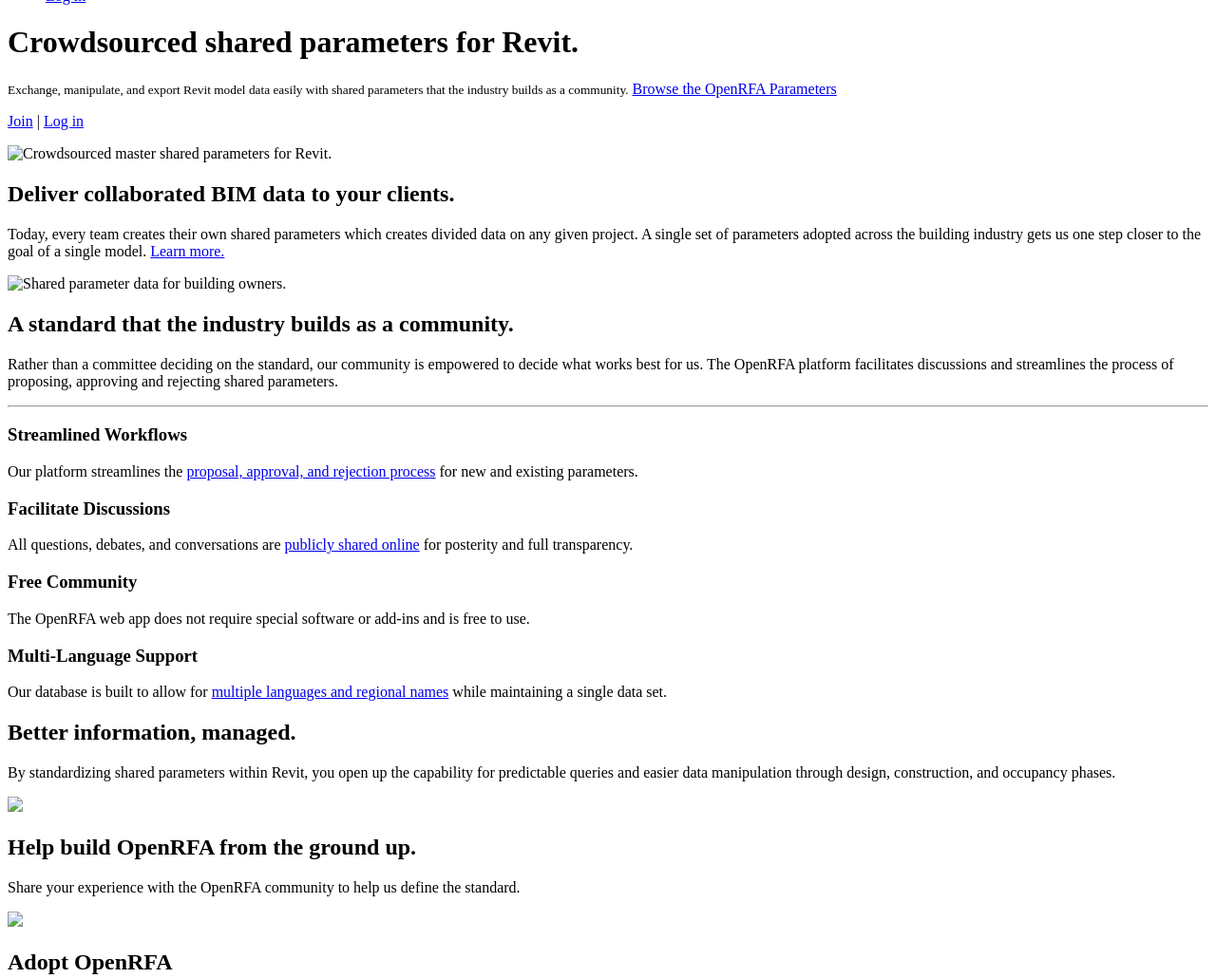
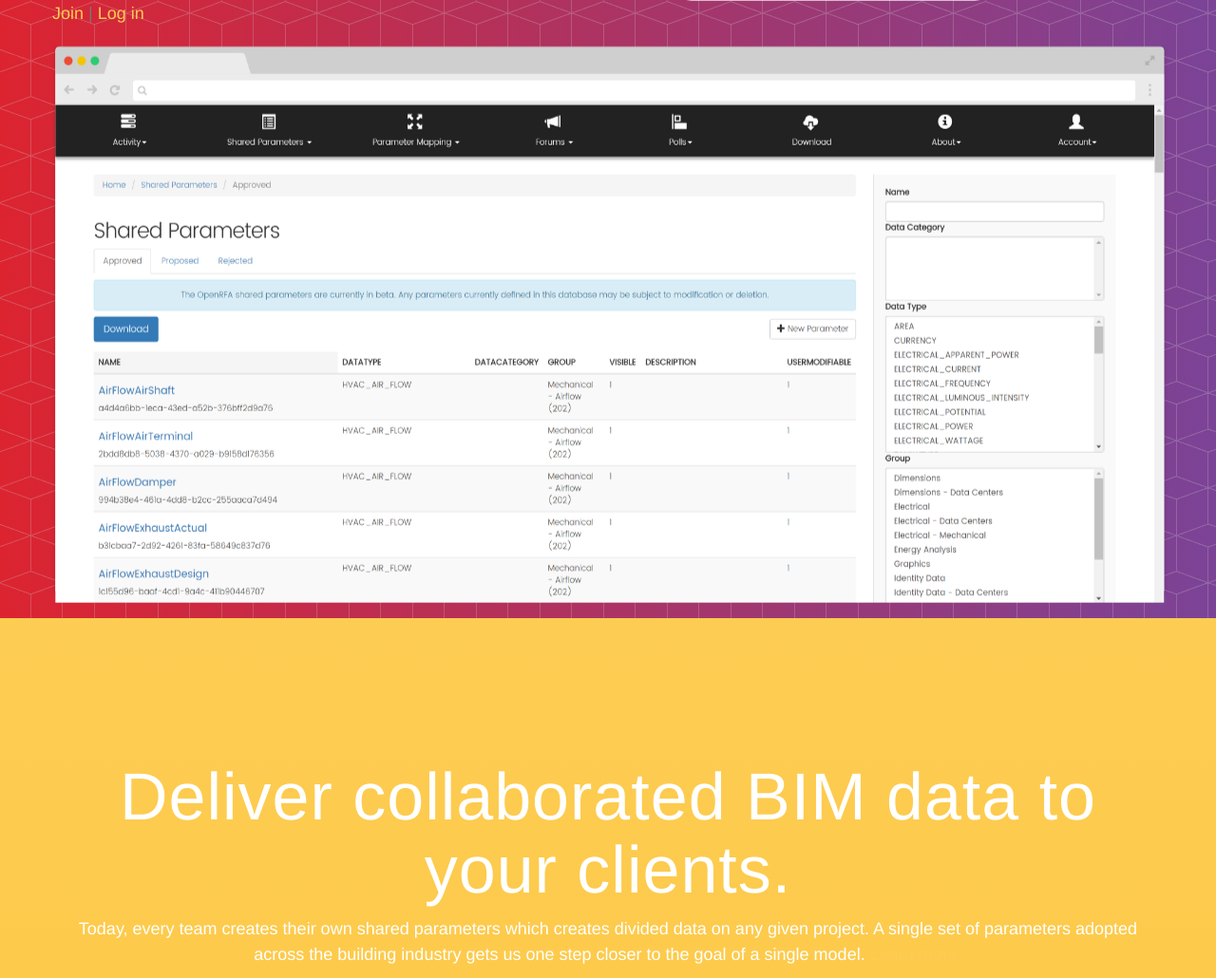
Before and after one commit to OpenAIM/OpenRFA-Website, a website: page Static/Landing/index.html in a window 1280 px wide. Shown: the part 149-1179 px from the top of the page at 95% size. Drawn offline with nearby package versions, Linux system fonts and the light colour scheme; files that its build step writes are made by us from their sources; the site is published under a folder, as on GitHub Pages, so addresses that start at the root find nothing.

Commit message:
Changed absolute paths to relative.

```diff
--- a/Static/Landing/index.html
+++ b/Static/Landing/index.html
@@ -30,18 +30,18 @@
     <title>OpenRFA - Crowdsourced Master Shared Parameters for Revit.</title>
 
     <!-- Bootstrap Core CSS -->
-    <link href="/landing/lib/bootstrap/css/bootstrap.min.css" rel="stylesheet">
+    <link href="lib/bootstrap/css/bootstrap.min.css" rel="stylesheet">
 
     <!-- Custom Fonts -->
 	<link href="https://fonts.googleapis.com/css?family=Poppins:300,400,500,600,700" rel="stylesheet">
 
     <!-- Plugin CSS -->
-    <link rel="stylesheet" href="/landing/lib/font-awesome/css/font-awesome.min.css">
-    <link rel="stylesheet" href="/landing/lib/simple-line-icons/css/simple-line-icons.css">
-    <link rel="stylesheet" href="/landing/lib/device-mockups/device-mockups.min.css">
+    <link rel="stylesheet" href="lib/font-awesome/css/font-awesome.min.css">
+    <link rel="stylesheet" href="lib/simple-line-icons/css/simple-line-icons.css">
+    <link rel="stylesheet" href="lib/device-mockups/device-mockups.min.css">
 
     <!-- Theme CSS -->
-    <link href="/landing/css/new-age.css" rel="stylesheet">
+    <link href="css/new-age.css" rel="stylesheet">
 
     <!-- HTML5 Shim and Respond.js IE8 support of HTML5 elements and media queries -->
     <!-- WARNING: Respond.js doesn't work if you view the page via file:// -->
@@ -61,7 +61,7 @@
                 <button type="button" class="navbar-toggle collapsed" data-toggle="collapse" data-target="#bs-example-navbar-collapse-1">
                     <span class="sr-only">Toggle navigation</span> Menu <i class="fa fa-bars"></i>
                 </button>
-                <a class="navbar-brand page-scroll" href="#page-top"><img src="/landing/img/Logo-White-Transparent.png" /></a>
+                <a class="navbar-brand page-scroll" href="#page-top"><img src="img/Logo-White-Transparent.png" /></a>
             </div>
 
             <!-- Collect the nav links, forms, and other content for toggling -->
@@ -103,7 +103,7 @@
 								shared parameters that the industry builds as a community.</small>
                             <a href="/shared-parameters/approved" title="Master shared parameters for Revit." class="btn btn-outline btn-xl page-scroll">Browse the OpenRFA Parameters</a>
                             <p><a href="/user/register" class="whiteLink">Join</a> <span class="text-muted">|</span> <a href="/user/login" class="whiteLink">Log in</a></p>
-                            <img src="/landing/img/Shared-Parameters-Screenshot.png" alt="Crowdsourced master shared parameters for Revit.">
+                            <img src="img/Shared-Parameters-Screenshot.png" alt="Crowdsourced master shared parameters for Revit.">
 						</div>
                     </div>
                 </div>
@@ -119,8 +119,8 @@
                     <p>Today, every team creates their own shared parameters which creates divided data on
 						any given project. A single set of parameters adopted across the building industry
 						gets us one step closer to the goal of a single model. <a href="http://openrfa.org/blog/value-standardized-shared-parameters" title="The value of standardized master, universal shared parameters in Revit.">Learn more.</a></p>
-					<!-- <img src="/landing/img/SharedParameters-Horizontal.png"/> -->
-					<img src="/landing/img/SharedParameters-Horizontal.svg" alt="Shared parameter data for building owners."/>
+					<!-- <img src="img/SharedParameters-Horizontal.png"/> -->
+					<img src="img/SharedParameters-Horizontal.svg" alt="Shared parameter data for building owners."/>
                 </div>
             </div>
         </div>
@@ -189,7 +189,7 @@
                 </div>
 
                 <div class="col-md-4">
-                <img src="/landing/img/sqlite-database-revit-duct-elements.jpg"  class="img-responsive"/>
+                <img src="img/sqlite-database-revit-duct-elements.jpg"  class="img-responsive"/>
                 </div>
             </div>
         </div>
@@ -200,7 +200,7 @@
         <div class="container">
             <h2>Help build OpenRFA from the ground up.</h2>
             <p class="text-muted">Share your experience with the OpenRFA community to help us define the standard.</p>
-            <img src="/landing/img/Shared-Parameters-Workflow.png" class="img-responsive" />
+            <img src="img/Shared-Parameters-Workflow.png" class="img-responsive" />
         </div>
     </section>
 
@@ -224,16 +224,16 @@
     </footer>
 
     <!-- jQuery -->
-    <script src="/landing/lib/jquery/jquery.min.js"></script>
+    <script src="lib/jquery/jquery.min.js"></script>
 
     <!-- Bootstrap Core JavaScript -->
-    <script src="/landing/lib/bootstrap/js/bootstrap.min.js"></script>
+    <script src="lib/bootstrap/js/bootstrap.min.js"></script>
 
     <!-- Plugin JavaScript -->
     <script src="https://cdnjs.cloudflare.com/ajax/libs/jquery-easing/1.3/jquery.easing.min.js"></script>
 
     <!-- Theme JavaScript -->
-    <script src="/landing/js/new-age.min.js"></script>
+    <script src="js/new-age.min.js"></script>
 
 </body>
 
```
